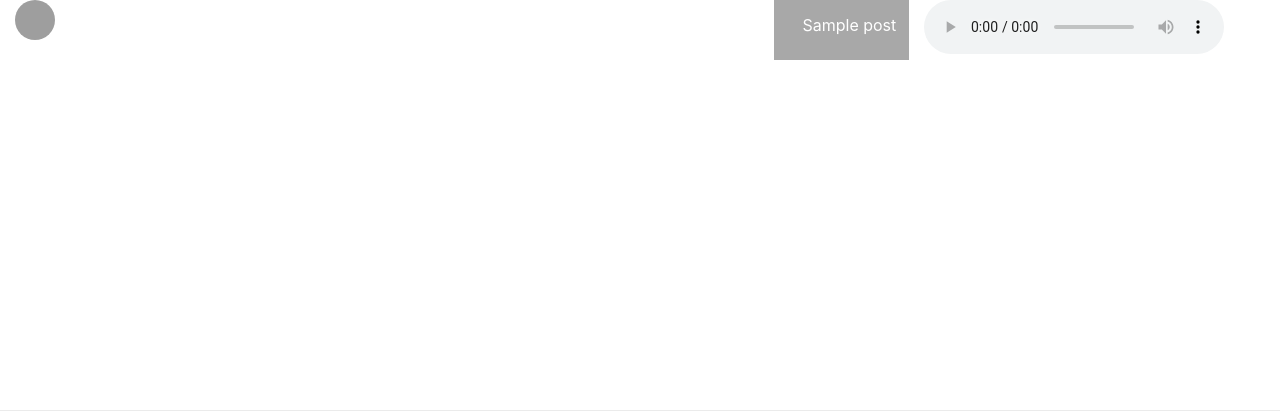
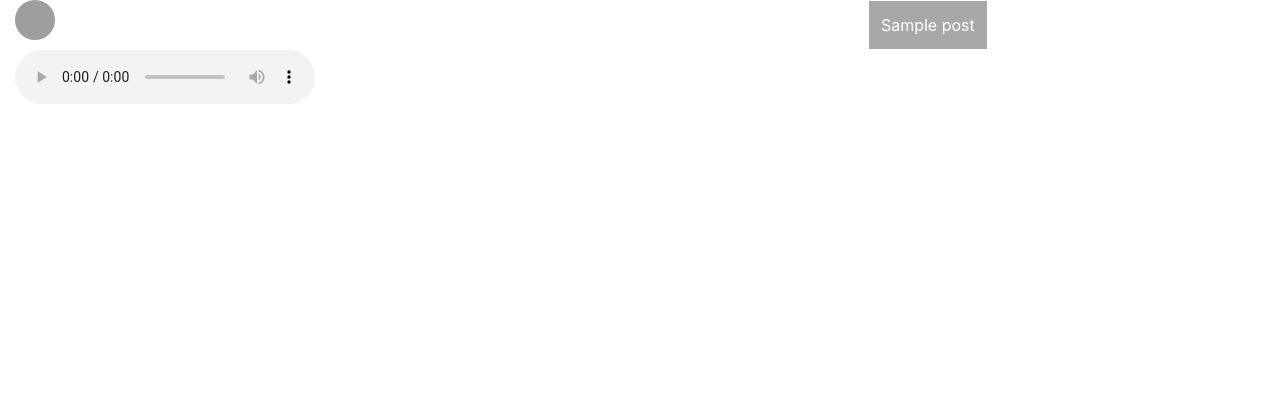
Before and after one commit to hopeaktian/blog-flask, a Flask app: template app/templates/Post_Details.html in a window 1280 px wide. Shown: the top 411 px of the page. Run offline with Flask 2, Linux system fonts and the light colour scheme; tables that the repository leaves empty hold one stand-in row (values such as "Sample post"); the template is opened without the code that fills it: values that come from a table or form of the project are taken from there, most other values are stand-ins (such as "Sample title", 1, 10 or a date in 2020); some libraries are stand-ins or nearby versions; some web fonts are replaced; grey boxes are pictures that could not be loaded.

Commit message:
debug audio style

```diff
--- a/app/templates/Post_Details.html
+++ b/app/templates/Post_Details.html
@@ -70,11 +70,11 @@
 {% block access %}
     {% for i in posts.tags %}
         {% if posts.Music_Name is not none %}
-            <div class="col-md-auto offset-md-5" style="background-color: rgba(6,6,6,0.35);padding-right: 0px">
-                <label style="color: white;padding: 12px;margin: 1px">{{ posts.Music_Name }}</label>
+            <div class="col-md-7" style="padding-right: 0px">
+                <label style="color: white;background-color: rgba(6,6,6,0.35);padding: 12px;margin: 1px;float: right">{{ posts.Music_Name }}</label>
             </div>
             <div class="col-md-auto " style="text-align: right">
-                <audio id="music" controls preload="preload" autoplay="autoplay" loop="loop" style="">
+                <audio id="music" controls preload="preload" autoplay="autoplay" loop="loop" style="direction: rtl">
                     <source src="/static/Upload_Files/article/{{ posts.Dir_Name }}/{{ posts.Music_Name }}" type="audio/mpeg" />
                 </audio>
             </div>
```
